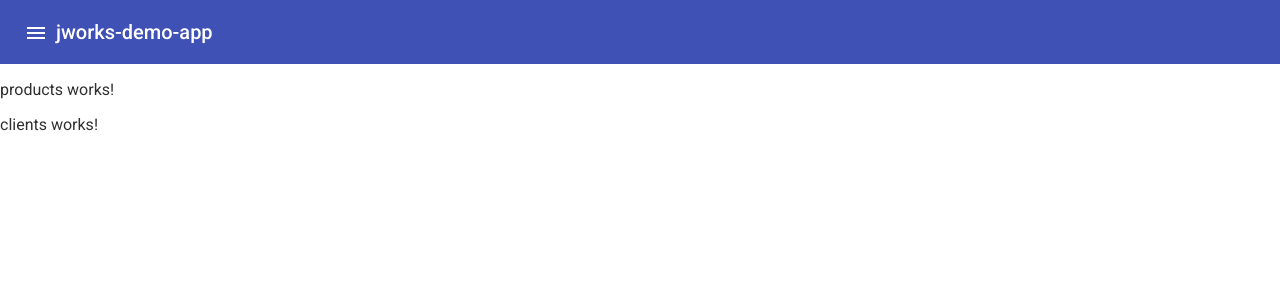
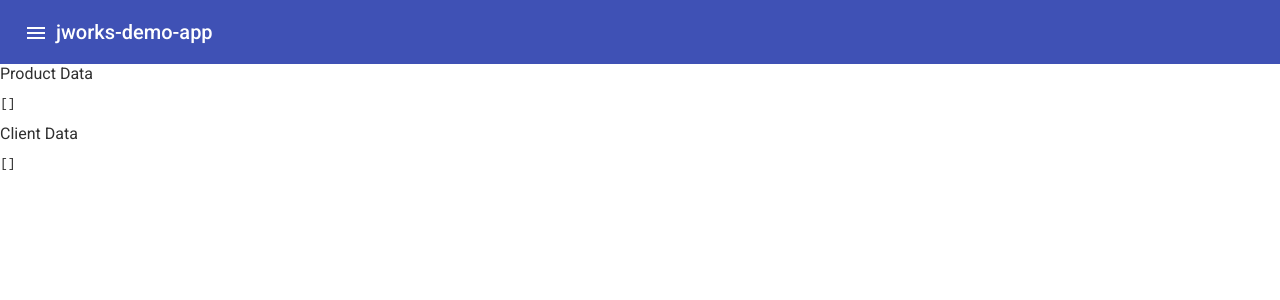
Before and after one commit to orjandesmet/angular-course-2020-ex, an Angular app: page / in a window 1280 px wide. Shown: the top 300 px of the page. Built offline with nearby package versions, Linux system fonts and the light colour scheme.

Commit message:
Instructions chapter 4

```diff
--- a/src/app/clients/clients.component.html
+++ b/src/app/clients/clients.component.html
@@ -1 +1,2 @@
-<p>clients works!</p>
+Client Data
+<pre>{{ data | json}}</pre>
--- a/src/app/clients/clients.component.ts
+++ b/src/app/clients/clients.component.ts
@@ -1,4 +1,5 @@
 import { Component, OnInit } from '@angular/core';
+import { Client } from './domain/client';
 
 @Component({
   selector: 'jworks-clients',
@@ -7,6 +8,8 @@ import { Component, OnInit } from '@angular/core';
 })
 export class ClientsComponent implements OnInit {
 
+  data: Client[] = [];
+
   constructor() { }
 
   ngOnInit(): void {
--- /dev/null
+++ b/src/app/clients/domain/client.ts
@@ -0,0 +1,12 @@
+export interface Client {
+  id: number;
+  firstName: string;
+  lastName: string;
+  email: string;
+  birthday: string;
+  city: string;
+  zip: string;
+}
+export function clientFullName(client: Client) {
+  return `${client.firstName} ${client.lastName}`;
+}
--- /dev/null
+++ b/src/app/products/domain/product.ts
@@ -0,0 +1,6 @@
+export interface Product {
+  id: string;
+  name: string;
+  description: string;
+  productCode: string;
+}
--- a/src/app/products/products.component.html
+++ b/src/app/products/products.component.html
@@ -1 +1,2 @@
-<p>products works!</p>
+Product Data
+<pre>{{ data | json}}</pre>
--- a/src/app/products/products.component.ts
+++ b/src/app/products/products.component.ts
@@ -1,4 +1,5 @@
 import { Component, OnInit } from '@angular/core';
+import { Product } from './domain/product';
 
 @Component({
   selector: 'jworks-products',
@@ -7,6 +8,8 @@ import { Component, OnInit } from '@angular/core';
 })
 export class ProductsComponent implements OnInit {
 
+  public data: Product[] = [];
+
   constructor() { }
 
   ngOnInit(): void {
```
Also changed, not shown: proxy.config.json (added, +8 -0 lines), 1 other file (tests, documents, lock files or other folders).
